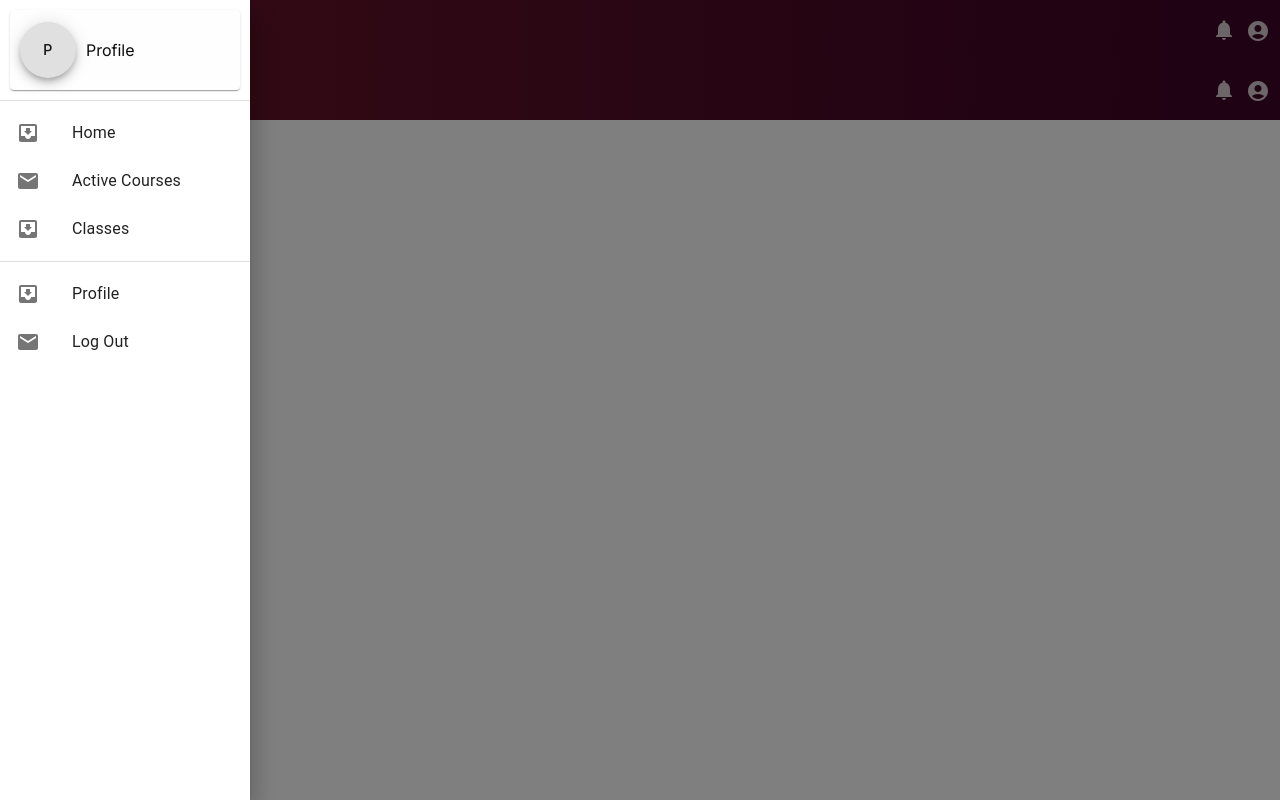
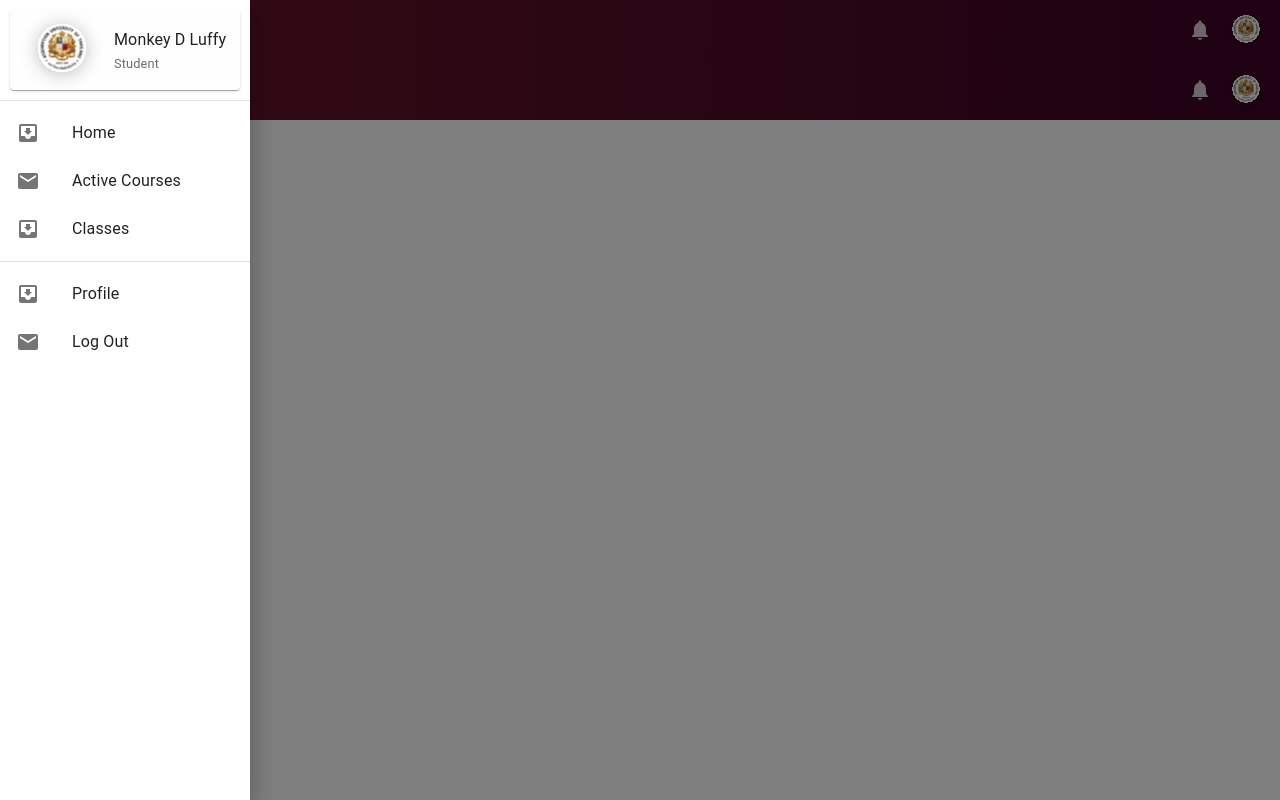
Before and after one commit to sawzwe/campus_pal, a Next.js app: page /components/NavBar in a window 1280 px wide. Both pictures are taken after a click on the icon 22 px from the left and 30 px from the top of the page. Built offline with nearby package versions, Linux system fonts and the light colour scheme.

Commit message:
Nav Barcleanded

```diff
--- a/app/components/NavBar/page.jsx
+++ b/app/components/NavBar/page.jsx
@@ -40,6 +40,7 @@ export default function NavBar() {
       onClick={toggleDrawer(false)}
       onKeyDown={toggleDrawer(false)}
     >
+      <Link href="/client/Profile">
         <Card
           sx={{
             height: "80px",
@@ -50,17 +51,31 @@ export default function NavBar() {
             paddingLeft: "10px",
           }}
         >
-        <Link href="/client/Profile">
-          <Fab>P</Fab>
+          <img
+            src="/abac.svg" // Specify the path to your image in the public folder
+            alt="User Avatar"
+            width={84} // Set the desired width
+            height={84} // Set the desired height
+          />
+
+          <div
+            style={{
+              display: "flex",
+              flexDirection: "column", // Display items in a column layout
+              marginLeft: "10px", // Add some spacing between the image and text
+            }}
+          >
+            <Typography variant="subtitle1">Monkey D Luffy</Typography>
+            <Typography
+              variant="body1"
+              sx={{ fontSize: "0.8rem", color: "#0e0e0e", opacity: "0.6" }}
+            >
+              Student
+            </Typography>
+          </div>
+        </Card>
       </Link>
 
-        <Typography
-          variant="sub-heading2"
-          sx={{ fontSize: "1rem", color: "#0e0e0e", paddingLeft: "10px" }}
-        >
-          Profile
-        </Typography>
-      </Card>
       <Divider />
 
       <List>
@@ -158,12 +173,20 @@ export default function NavBar() {
             }}
           />
           <Box sx={{ paddingLeft: "10px" }}>
-            <AccountCircleIcon
+          <Link href="/client/Profile">
+            <img
+              src="/abac.svg" // Specify the path to your image in the public folder
+              alt="User Avatar"
+              width={48} // Set the desired width
+              height={48} // Set the desired height
+            />
+            </Link>
+            {/* <AccountCircleIcon
               sx={{
                 color: "white",
                 opacity: 0.8,
               }}
-            />
+            /> */}
           </Box>
         </Box>
       </Box>
--- a/app/layout.js
+++ b/app/layout.js
@@ -1,9 +1,14 @@
 import './globals.css'
-import { Inter } from 'next/font/google'
+import { Inter, Chakra_Petch } from 'next/font/google'
 import NavBar from './components/NavBar/page'
 import Head from 'next/head'
 
 const inter = Inter({ subsets: ['latin'] })
+const chakra = Chakra_Petch({
+   subsets: ['latin'],
+   weight: ['300', '400' , '500', '600', '700'],
+  })
+
 
 export const metadata = {
   title: 'Tutor Plus',
--- a/package.json
+++ b/package.json
@@ -16,6 +16,7 @@
     "@mui/material": "^5.14.7",
     "@mui/x-date-pickers": "^6.14.0",
     "@next-auth/prisma-adapter": "^1.0.7",
+    "@next/font": "^13.5.2",
     "@prisma/client": "^5.2.0",
     "autoprefixer": "10.4.15",
     "bcrypt": "^5.1.1",
```
Also changed, not shown: public/abac.svg (added), 1 other file (tests, documents, lock files or other folders). Lines whose indentation alone changed are shown as unchanged.
